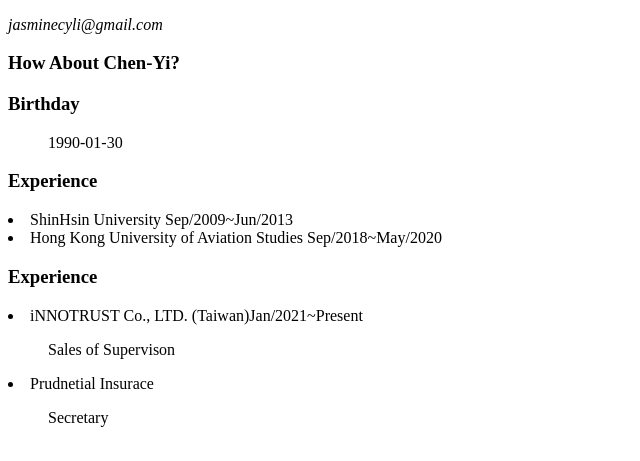
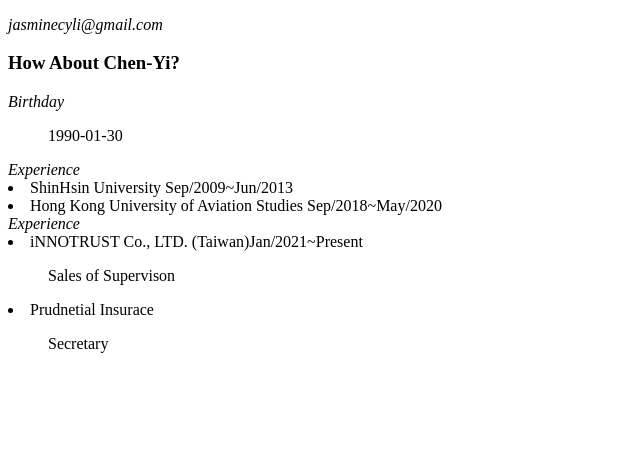
Before and after one commit to Li-Chen-Yi/Li-Chen-Yi-Profile, a plain HTML site: page index.html in a window 1280 px wide. Shown: the part 105-566 px from the top of the page, without its empty margins (0-640 px from the left). Drawn offline with Linux system fonts and the light colour scheme.

Commit message:
Update index.html

```diff
--- a/index.html
+++ b/index.html
@@ -7,12 +7,12 @@
     <h3>Contact with me</h3>
       <em>jasminecyli@gmail.com</em>
     <h3> How About Chen-Yi? </h3>
-    <h3> Birthday </h3>
+    <em> Birthday </em>
     <ul> 1990-01-30 </ul>
-    <h3> Experience </h3>
+    <em> Experience </em>
     <li> ShinHsin University Sep/2009~Jun/2013 </li>
     <li> Hong Kong University of Aviation Studies Sep/2018~May/2020 </li>
-    <h3> Experience </h3>
+    <em> Experience </em>
     <li> iNNOTRUST Co., LTD. (Taiwan)Jan/2021~Present</li>
     <ul> Sales of Supervison </ul>
     <li> Prudnetial Insurace </li>
```
